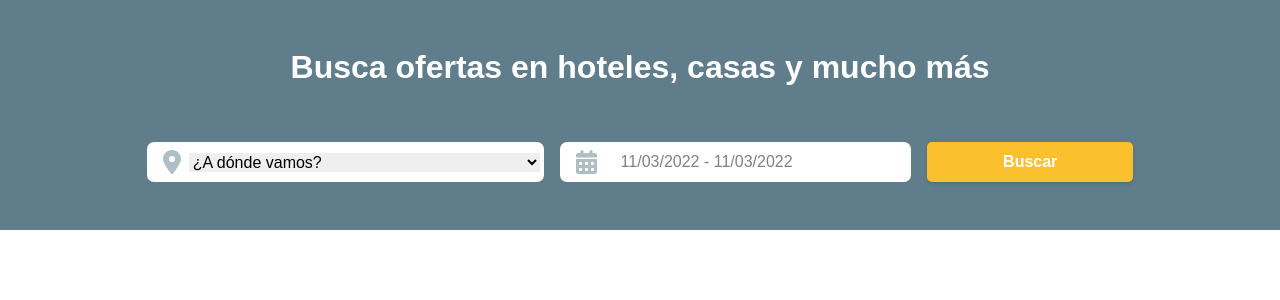
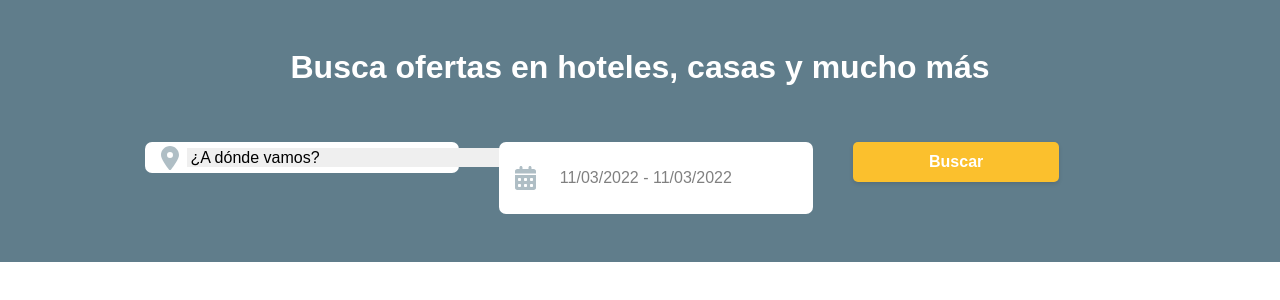
Before and after one commit to damianmicheli/digital-booking-fe, a React (Create React App) app in the folder frontend/: page / in a window 1280 px wide. Shown: the top 300 px of the page. Built offline with nearby package versions, Linux system fonts and the light colour scheme.

Commit message:
agregando componente button

```diff
--- /dev/null
+++ b/frontend/src/components/Button.jsx
@@ -0,0 +1,7 @@
+import React from 'react';
+
+export const Button = ({ css, event, text }) => {
+  return (
+    <button className={css} onClick={event} > {text} </button>
+  )
+}
--- a/frontend/src/components/buscador/Buscador.jsx
+++ b/frontend/src/components/buscador/Buscador.jsx
@@ -11,22 +11,28 @@ import Col from "react-bootstrap/Col";
 //Components
 import { Select } from "./contenido/Select";
 import { DatePickerRange } from "./contenido/DatePickerRange";
-import { Button } from "./contenido/Button";
+import { Button } from "../Button";
 
 const Buscador = () => {
   return (
     <div className={styles.containerPadre}>
       <Container className={styles.containerHijo}>
-        <Row className={styles.rowBuscador}>
-          <Col className={styles.title}>
+        <div className={styles.rowBuscador}>
+          <Row className={styles.title}>
             <h1>Busca ofertas en hoteles, casas y mucho más</h1>
-          </Col>
-          <Col className={styles.content}>
-            <Select />
-            <DatePickerRange />
-            <Button />
-          </Col>
-        </Row>
+          </Row>
+          <Row className={styles.content}>
+            <Col xs={12} md={4.5} lg={4}>
+              <Select />
+            </Col>
+            <Col xs={12} md={4.5} lg={4}>
+              <DatePickerRange />
+            </Col>
+            <Col xs={12} md={3} lg={2}>
+              <Button css="button1" text="Buscar" />
+            </Col>
+          </Row>
+        </div>
       </Container>
     </div>
   );
--- a/frontend/src/components/buscador/contenido/Button.jsx
+++ /dev/null
@@ -1,7 +0,0 @@
-import React from 'react'
-
-export const Button = () => {
-  return (
-    <button className="button1">Buscar</button>
-  )
-}
--- a/frontend/src/components/buscador/contenido/datepickerrange.module.css
+++ b/frontend/src/components/buscador/contenido/datepickerrange.module.css
@@ -18,8 +18,8 @@
     align-items: center;
     padding: 1rem;
     gap: 1rem;
-    height: 40px;
-    width: 27.47vw;
+    /* height: 40px;
+    width: 27.47vw; */
     background-color: #FFFFFF;
     border-radius: 7px;
     position: relative;
```
